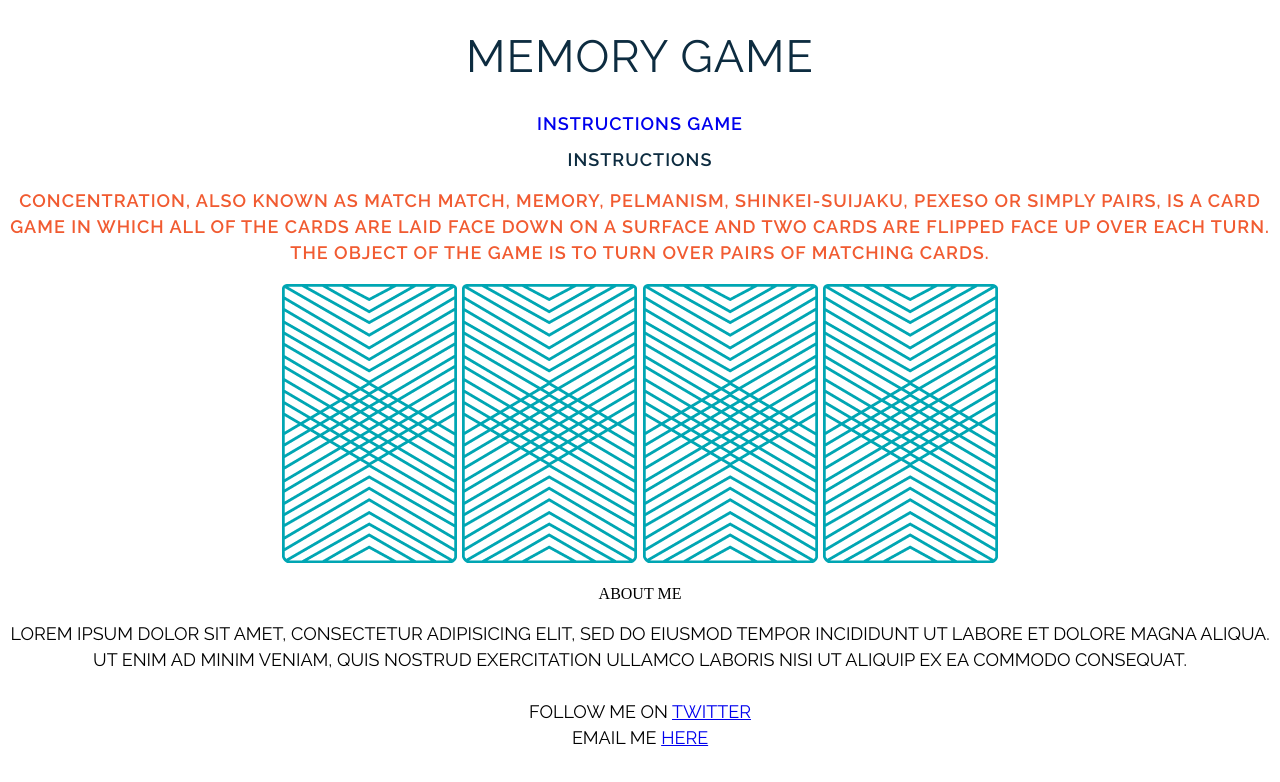
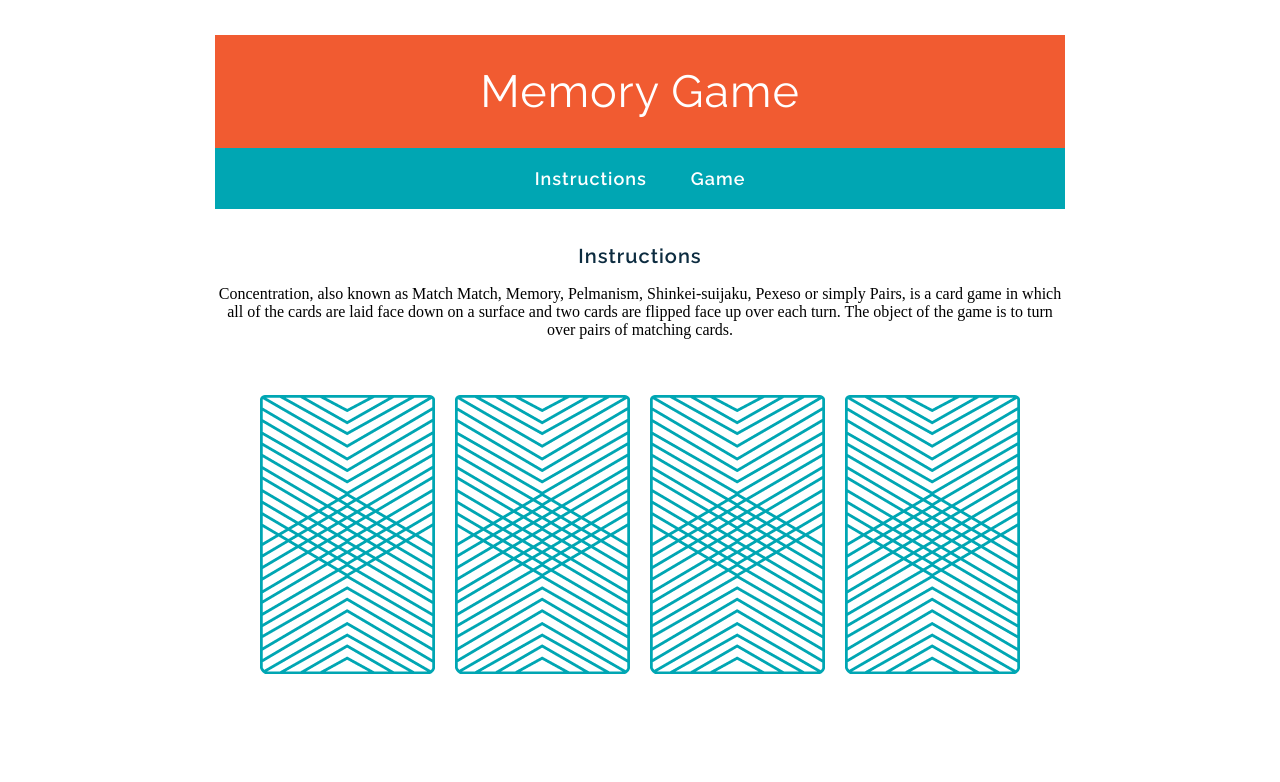
Before and after one commit to BDMartinez/wdi-fundamentals-memorygame, a plain HTML site: page index.html in a window 1280 px wide. Drawn offline with Linux system fonts and the light colour scheme; a web font is replaced by a local one.

Commit message:
Version 1.3

```diff
--- a/css/style.css
+++ b/css/style.css
@@ -1,31 +1,54 @@
-body {
-	text-align: center;
-	text-transform: uppercase;
+header {
+	background-color: #F15B31;
+	color: #FFFFFF;
+	padding: 30px 20px;
 }
 h1 {
-	font-family: "raleway";
-	color: #0d2c40;
-	letter-spacing: 1px;
+	font-family: "Raleway", sans-serif;
 	font-weight: 400;
 	font-size: 45px;
+	color: #FFFFFF;
+	letter-spacing: 1px;
+	margin: 0;
 }
-div {
-	font-family: "raleway";
-	color: #f15b31;
-	letter-spacing: 1px;
+
+nav {
+	background-color: #00A6B3;
+	padding: 20px 20px;
+}
+
+a {
+	font-family: "Raleway";
 	font-weight: 600;
 	font-size: 18px;
+	color: #FFFFFF;
+	letter-spacing: 1px;
+	margin: 0 20px;
+	padding: 20px 0;
+}
+
+main {
+	width: 850px;
+	margin: 35px auto;
 }
 
 h2 {
-	font-family: "raleway";
-	color: #0d2c40;
-	letter-spacing: : 1px;
+	font-family: "Raleway";
 	font-weight: 600;
-	font-size: 18px;
+	font-size: 20px;
+	color: #0D2C40;
+	letter-spacing: 1px;
 }
+
 p {
-	font-family: "raleway";
-	line-height: 26px;
-	font-size: 18px;
+	font-family: "Droid Serif", serif;
+	font-weight: 400;
 }
+img {
+	margin: 40px 8px;
+}
+
+body {
+	text-align: center;
+	margin: 0;
+}
--- a/index.html
+++ b/index.html
@@ -9,39 +9,32 @@
 </head>
 
 <body>
+	<main>
+	<div id="wrapper">
+		<header>
 		<h1>Memory Game</h1>
-	<div class="first">
+		</header>
+
+		<nav>
 			<a href="#" style="text-decoration: none">Instructions</a>
 			<a href="#" style="text-decoration: none">Game</a>
-	</div>
+		</nav>
 
-<div class="second">
+	<main>
 		<h2>Instructions</h2>
 		<p>Concentration, also known as Match Match, Memory, Pelmanism, Shinkei-suijaku, Pexeso or simply Pairs, is a card game in which all of the cards are laid face down on a surface and two cards are flipped face up over each turn. The object of the game is to turn over pairs of matching cards.</p>
-</div>
 
-<div class="third">
+		<div>
 		<img src="images/images/back.png" alt="Queen of Diamonds">
 		<img src="images/images/back.png" alt="Queen of Hearts">
 		<img src="images/images/back.png" alt="King of Diamonds">
 		<img src="images/images/back.png" alt="King of Hearts">
 		</div>
+	</main>
 
 	<br />
-
 </div>
+</main>
 </body>
 
-
-	<footer>About Me
-		<p>Lorem ipsum dolor sit amet, consectetur adipisicing elit, sed do eiusmod
-		tempor incididunt ut labore et dolore magna aliqua. Ut enim ad minim veniam,
-		quis nostrud exercitation ullamco laboris nisi ut aliquip ex ea commodo
-		consequat. <br />
-		<br />
-		Follow me on <a href="#">Twitter</a><br />
-		Email me <a href="mailto:BDMartinez@Live.com">Here</a>
-	</p>
-	</footer>
-
 </html>
```
Lines whose indentation alone changed are shown as unchanged.
